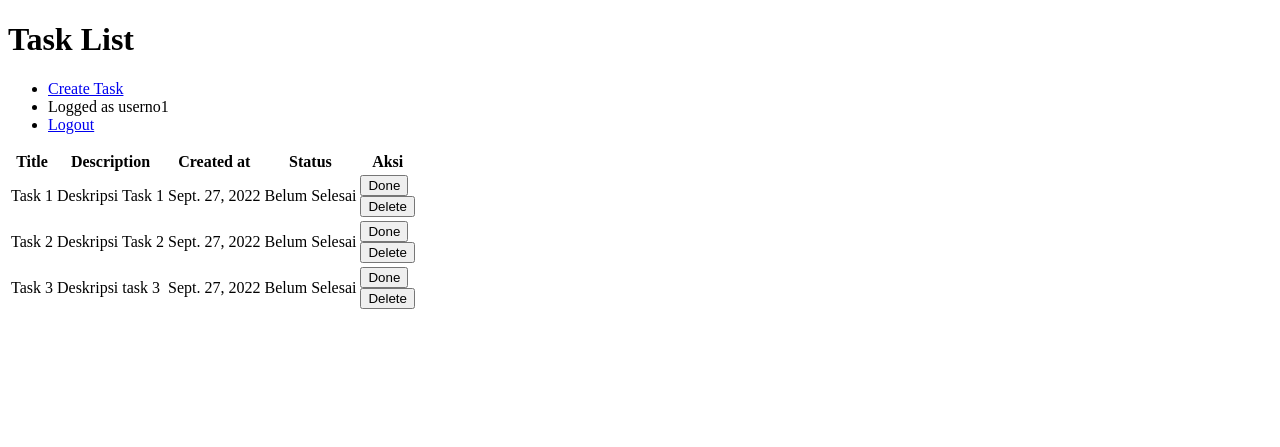
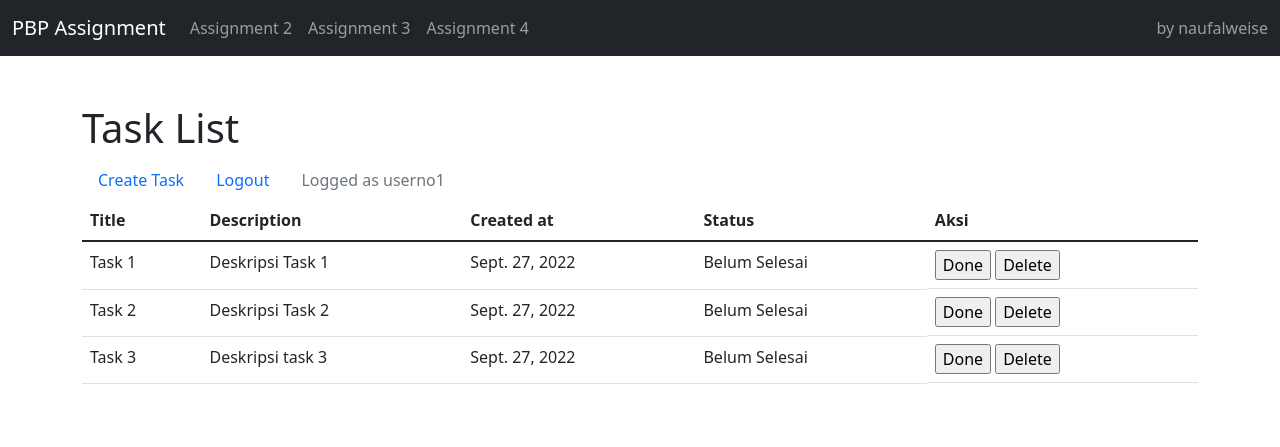
Before and after one commit to naufalweise/pbp-tugas-02, a Django app: page /todolist/ in a window 1280 px wide. Shown: the top 447 px of the page. Run offline with Django 4.2, Linux system fonts and the light colour scheme; a user stored in the database is signed in; data comes from the database, SQL or seed files in the repository.

Commit message:
Add styling

```diff
--- a/templates/base.html
+++ b/templates/base.html
@@ -6,13 +6,17 @@
   <meta charset="UTF-8">
   <meta name="viewport" content="width=device-width, initial-scale=1.0">
   <link rel="stylesheet" href="{% static 'css/style.css' %}">
+  <link href="https://cdn.jsdelivr.net/npm/bootstrap@5.1.3/dist/css/bootstrap.min.css" rel="stylesheet" integrity="sha384-1BmE4kWBq78iYhFldvKuhfTAU6auU8tT94WrHftjDbrCEXSU1oBoqyl2QvZ6jIW3" crossorigin="anonymous">
   {% block meta %}
   {% endblock meta %}
 </head>
 
 <body>
+  {% include 'navbar.html' %}
+  <div class="container py-5">
   {% block content %}
   {% endblock content %}
+  </div>
 </body>
 
 </html>
--- /dev/null
+++ b/templates/navbar.html
@@ -0,0 +1,22 @@
+<nav class="navbar navbar-expand-lg navbar-dark bg-dark">
+  <div class="container-fluid">
+    <a class="navbar-brand" href="#">PBP Assignment</a>
+    <button class="navbar-toggler" type="button" data-bs-toggle="collapse" data-bs-target="#navbarSupportedContent" aria-controls="navbarSupportedContent" aria-expanded="false" aria-label="Toggle navigation">
+      <span class="navbar-toggler-icon"></span>
+    </button>
+    <div class="collapse navbar-collapse" id="navbarSupportedContent">
+      <ul class="navbar-nav me-auto mb-2 mb-lg-0">
+        <li class="nav-item">
+          <a class="nav-link" href="/katalog">Assignment 2</a>
+        </li>
+        <li class="nav-item">
+          <a class="nav-link" href="/mywatchlist/html">Assignment 3</a>
+        </li>
+        <li class="nav-item">
+          <a class="nav-link" href="/todolist">Assignment 4</a>
+        </li>
+      </ul>
+      <span class="navbar-text">by naufalweise</span>
+    </div>
+  </div>
+</nav>
--- a/todolist/templates/create-task.html
+++ b/todolist/templates/create-task.html
@@ -1,5 +1,11 @@
+{% extends 'todolist/base.html' %}
+
+{% block content %}
+<h1>Create Task</h1>
 <form method="post">
     {% csrf_token %}
     {{ form }}
     <input type="submit" value="Submit">
 </form>
+
+{% endblock %}
--- a/todolist/templates/todolist.html
+++ b/todolist/templates/todolist.html
@@ -1,25 +1,27 @@
-{% extends 'base.html' %}
+{% extends 'todolist/base.html' %} {% block meta %}
+<title>Task List</title>
+{% endblock meta %} {% block content %}
+<h1>Task List</h1>
+<ul class="nav nav-pills">
+  <li class="nav-item">
+    <a class="nav-link" href="{% url 'todolist:create task' %}">Create Task</a>
+  </li>
+  <li class="nav-item">
+    <a class="nav-link" href="{% url 'todolist:logout' %}">Logout</a>
+  </li>
+  <li class="nav-item">
+    <a class="nav-link disabled" href="#">Logged as {{ username }}</a>
+  </li>
+</ul>
 
-{% block meta %}
-<title>Task List</title>
-{% endblock meta %}
-
-{% block content %}
-<div>
-    <h1>Task List</h1>
-    <ul class="navigation">
-        <li><a href="{% url 'todolist:create task' %}">Create Task</a></li>
-        <li>Logged as {{ username }}</li>
-        <li><a href="{% url 'todolist:logout' %}">Logout</a></li>
-    </ul>
 {% if messages %}
-        <ul>
+<div class="d-flex flex-column gap-2">
   {% for message in messages %}
-                <li>{{ message }}</li>
+  <div class="alert alert-{{message.tags}}" role="alert">{{message}}</div>
   {% endfor %}
-        </ul>
+</div>
 {% endif %}
-    <table>
+<table class="table">
   <thead>
     <tr>
       <th>Title</th>
@@ -36,11 +38,12 @@
       <td>{{ task.description }}</td>
       <td>{{ task.date }}</td>
       <td>{{ task.is_finished|yesno:"Selesai,Belum Selesai"}}</td>
-                    <td>
+      <td class="d-flex gap-1">
         <form method="post" action="{% url 'todolist:toggle finish' %}">
           {% csrf_token %}
           <input type="number" name="pk" value="{{ task.pk }}" hidden />
-                            <input type="submit" value="{{ task.is_finished|yesno:"Undone,Done"}}" />
+          <input type="submit" value="{{ task.is_finished|yesno:"Undone,Done"}}"
+          />
         </form>
         <form method="POST" action="{% url 'todolist:delete' %}">
           {% csrf_token %}
@@ -52,5 +55,4 @@
     {% endfor %}
   </tbody>
 </table>
-</div>
 {% endblock content %}
--- /dev/null
+++ b/todolist/templates/todolist/base.html
@@ -0,0 +1,4 @@
+{% extends 'base.html' %}
+
+{% block content %}
+{% endblock content %}
```
Also changed, not shown: todolist/templates/todolist/mini-navbar.html (added, +35 -0 lines). Lines whose indentation alone changed are shown as unchanged.
